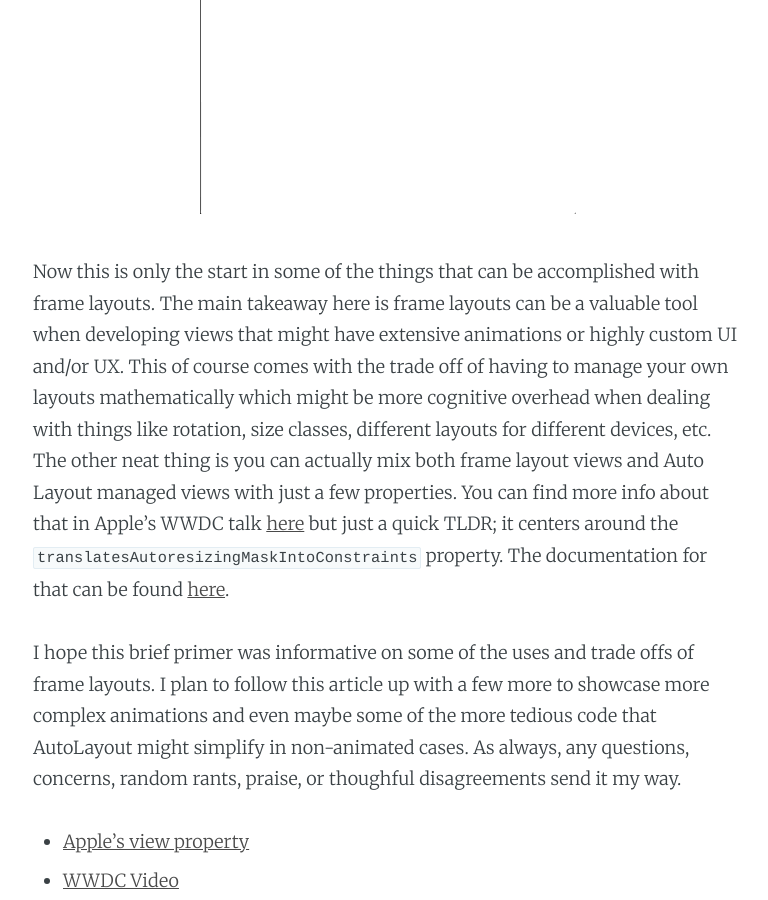
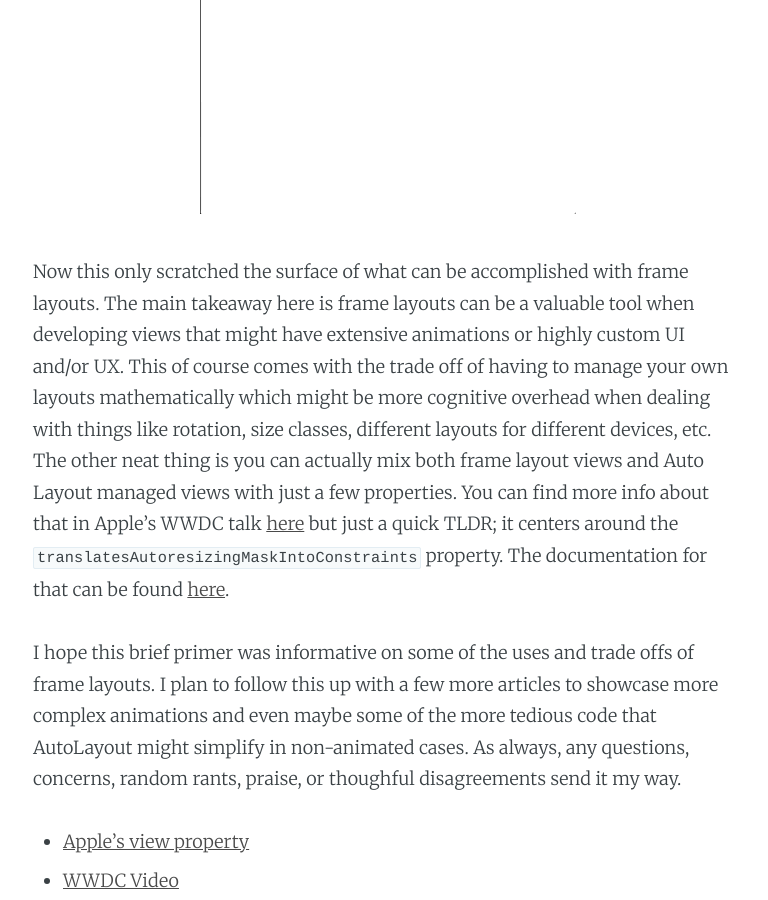
Before and after one commit to BasementKrew/revelation.io, a Jekyll site: the page built from _posts/2017-11-08-swift-frame-layout.md, in a window 1280 px wide and 900 px high, scrolled down 4626 px. Shown: the whole window, without its empty margins (252-1020 px from the left). Built offline with Jekyll 4.4.1, drawn with Linux system fonts in a browser that asks for light colours; nearby versions of some CDN libraries; Markdown is read by kramdown in place of the engine named in the settings; some of the changed text lies outside the part shown.

Commit message:
grammar fixes

````diff
--- a/_posts/2017-11-08-swift-frame-layout.md
+++ b/_posts/2017-11-08-swift-frame-layout.md
@@ -48,7 +48,7 @@
 }
 ```
 
-Now the first thing to notice is the `layoutSubviews` method. This is where we will do the layout for our subviews (like our labels). We add all of our subviews frame layouts inside this method. Here is that code:
+Now the first thing to notice is the `layoutSubviews` method. This is where we will do the layout for our subviews (like our labels). We add all of our subviews' frame layouts inside this method. Here is that code:
 
 ```swift
 override func layoutSubviews() {
@@ -62,7 +62,7 @@
 }
 ```
 
-Pretty simple, eh? (side note, can I use `eh` even though I'm not Canadian?). The first thing to note is on iOS the view coordinate system starts in the top left corner (0,0). This means adding any value to `x` or `y` will move the view down (y) or to the right (x). The width and height do exactly what you would expect and give the view its size. The call to `bounds` is asking the parent view (our subclass `TestView`) how big it is and laying out the subviews accordingly. We use pad to make the math easy and have even spacing on both the left and right side of the label. This is why the `bounds.width - (pad * 2)` has times 2 of `pad`. The view moved to the right 5 points to the right and thus we take 10 points from the width to account for it and add the same amount of spacing on the left. Now all we need to do is add `TestView` to our view hierarchy.
+Pretty simple, eh? (side note, can I use `eh` even though I'm not Canadian?). The first thing to note is on iOS the view coordinate system starts in the top left corner (0,0). This means adding any value to `x` or `y` will move the view down (y) or to the right (x). The width and height do exactly what you would expect and give the view it's size. The call to `bounds` is asking the parent view (our subclass `TestView`) how big it is and laying out the subviews accordingly. We use pad to make the math easy and have even spacing on both the left and right side of the label. This is why the `bounds.width - (pad * 2)` has times 2 of `pad`. The view moved to the right 5 points and thus we take 10 points from the width to account for it and add the same amount of spacing on the left. Now, all we need to do is add `TestView` to our view hierarchy.
 
  ```swift
  //I add this code in my viewController's viewDidLoad
@@ -98,9 +98,9 @@
  ![](/assets/images/frame-layout-second-animation.gif)
 
 
-Now this is only the start in some of the things that can be accomplished with frame layouts. The main takeaway here is frame layouts can be a valuable tool when developing views that might have extensive animations or highly custom UI and/or UX. This of course comes with the trade off of having to manage your own layouts mathematically which might be more cognitive overhead when dealing with things like rotation, size classes, different layouts for different devices, etc. The other neat thing is you can actually mix both frame layout views and Auto Layout managed views with just a few properties. You can find more info about that in Apple's WWDC talk [here](https://developer.apple.com/videos/play/wwdc2015/219/) but just a quick TLDR; it centers around the `translatesAutoresizingMaskIntoConstraints` property. The documentation for that can be found [here](https://developer.apple.com/documentation/uikit/uiview/1622572-translatesautoresizingmaskintoco).
+Now this only scratched the surface of what can be accomplished with frame layouts. The main takeaway here is frame layouts can be a valuable tool when developing views that might have extensive animations or highly custom UI and/or UX. This of course comes with the trade off of having to manage your own layouts mathematically which might be more cognitive overhead when dealing with things like rotation, size classes, different layouts for different devices, etc. The other neat thing is you can actually mix both frame layout views and Auto Layout managed views with just a few properties. You can find more info about that in Apple's WWDC talk [here](https://developer.apple.com/videos/play/wwdc2015/219/) but just a quick TLDR; it centers around the `translatesAutoresizingMaskIntoConstraints` property. The documentation for that can be found [here](https://developer.apple.com/documentation/uikit/uiview/1622572-translatesautoresizingmaskintoco).
 
-I hope this brief primer was informative on some of the uses and trade offs of frame layouts. I plan to follow this article up with a few more to showcase more complex animations and even maybe some of the more tedious code that AutoLayout might simplify in non-animated cases. As always, any questions, concerns, random rants, praise, or thoughful disagreements send it my way.
+I hope this brief primer was informative on some of the uses and trade offs of frame layouts. I plan to follow this up with a few more articles to showcase more complex animations and even maybe some of the more tedious code that AutoLayout might simplify in non-animated cases. As always, any questions, concerns, random rants, praise, or thoughful disagreements send it my way.
 
 - [Apple's view property](https://developer.apple.com/documentation/uikit/uiview/1622572-translatesautoresizingmaskintoco)
 - [WWDC Video](https://developer.apple.com/videos/play/wwdc2015/219/)
````
Also changed, not shown: other parts of _posts/2017-11-08-swift-frame-layout.md (+1 -1 lines).
